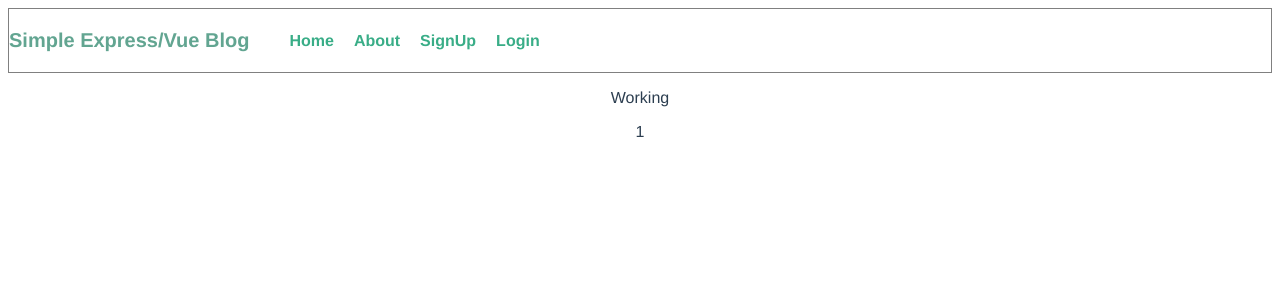
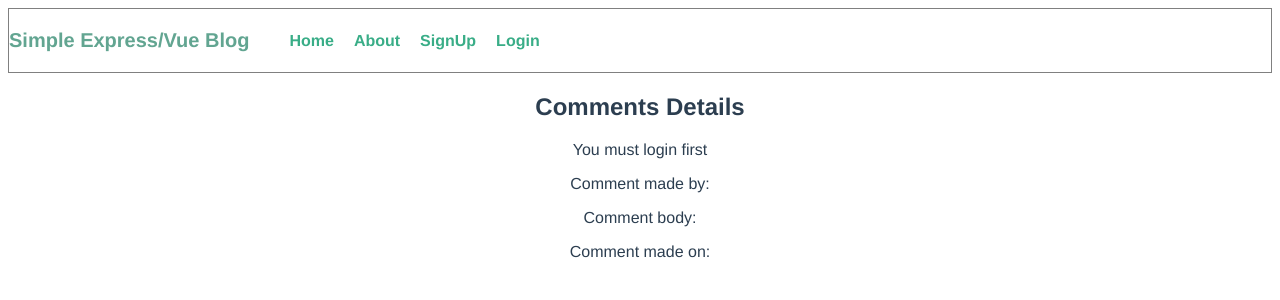
Before and after one commit to IceCode18/CS490R-web-api-practice, a Vue app in the folder client/: page /comments/1 in a window 1280 px wide. Shown: the top 300 px of the page. Built offline with nearby package versions, Linux system fonts and the light colour scheme.

Commit message:
Enable read full details of one comment

```diff
--- a/client/src/views/Comment.vue
+++ b/client/src/views/Comment.vue
@@ -1,17 +1,51 @@
 <template>
-    <div class="comments">
-        <!-- <h2>Comments Section</h2>
+      <div class="comments">
+        <h2>Comments Details</h2>
         <div class="messages" v-if="this.message">
             {{ this.message }}
         </div>
-        <div id="comments">
-            <div class="comment" v-for="comment in this.comments" :key="comment._id">
-                User: {{ comment.user_id.name}}
-                <p class="class">
-                    {{comment.body}}
-                </p>
+        <div id="comment-wrapper">
+            <div class="comment">
+                <p class="detail">Comment made by: {{user}}</p>
+                <p class="detail">Comment body: {{body}}</p>
+                <p class="detail">Comment made on: {{created_at}}</p>
+                <p class="detail" v-if="this.updated_at">Comment updated on: {{updated_at}}</p>
             </div>
-        </div> --><p>Working</p>
-        {{$route.params.id}}
+        </div>
     </div>
 </template>
+<script>
+import CommentService from "@/services/comment";
+export default {
+    data() {
+        return {
+            body: "",
+            user: "",
+            created_at: "",
+            updated_at : "",
+            message: "Loading comment details...",
+        };
+    },
+    mounted() {
+        console.log("Load Comments Here.");
+        if (this.$store.getters.loggedIn){
+            const token = this.$store.getters.token;
+            CommentService.getSingleComment(token,this.$route.params.id)
+            .then((data) => {
+                this.post_id = data.post_id;
+                this.body = data.body;
+                this.user = data.user_id.name;
+                this.created_at = data.created_at;
+                this.updated_at = data.updated_at;
+                this.message = null;
+            })
+            .catch((err) => {
+                console.log("Error getting comment: ", err);
+                this.message = "Error getting comments";
+            });
+        } else {
+            this.message = "You must login first";
+        }
+    },
+};
+</script>
--- a/client/src/views/Comments.vue
+++ b/client/src/views/Comments.vue
@@ -44,7 +44,7 @@ export default {
     },
 };
 </script>
-<style>
+<style scoped>
 #comment-wrapper{
     margin: auto;
     width: 50%;
```
Also changed, not shown: 1 other file (tests, documents, lock files or other folders).
